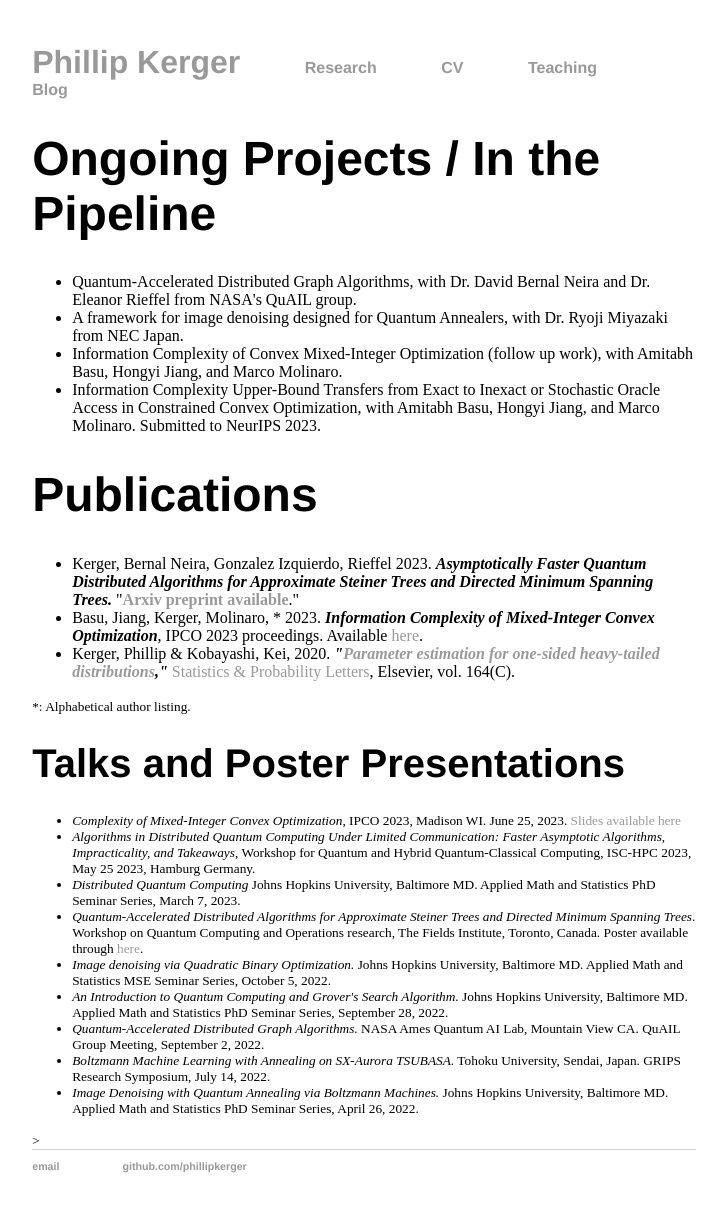
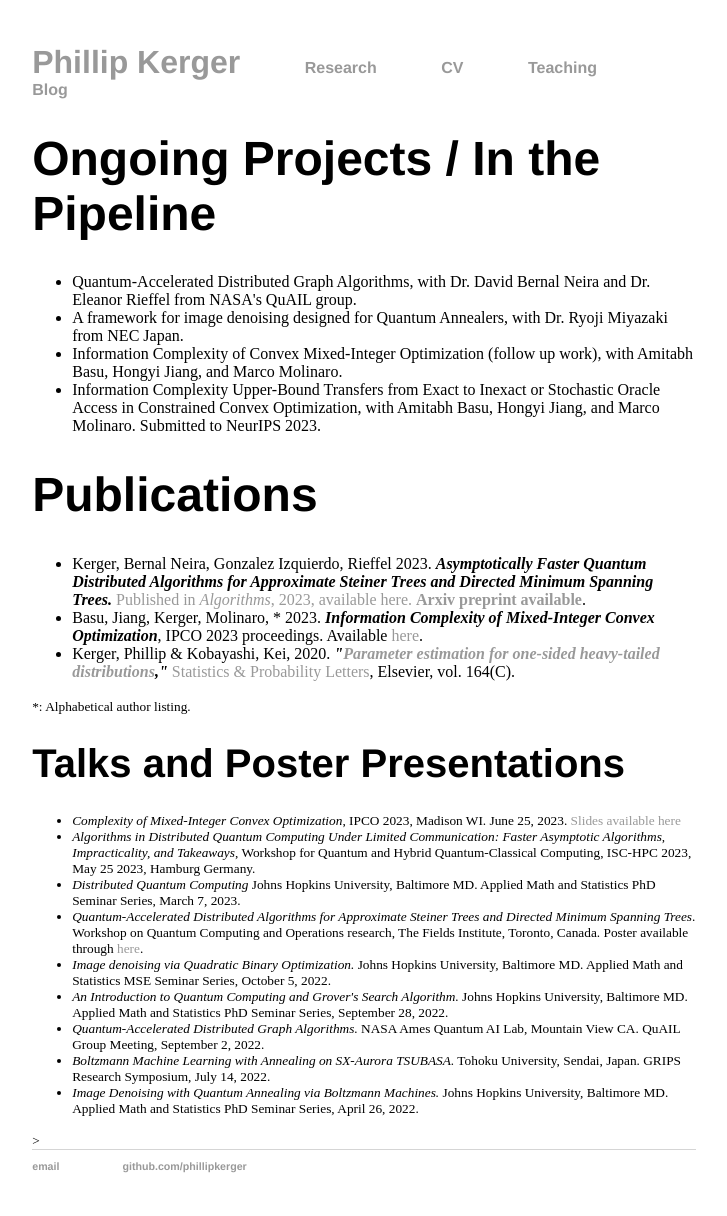
Before and after one commit to PhillipKerger/phillipkerger.github.io, a Jekyll site: the page built from research/index.html, in a window 1280 px wide. Shown: the whole page, without its empty margins (276-1003 px from the left). Built offline with Jekyll 4.4.1, drawn with Linux system fonts in a browser that asks for light colours.

Commit message:
Update index.html
added algorithms publication

```diff
--- a/research/index.html
+++ b/research/index.html
@@ -15,7 +15,7 @@ title: Phillip Kerger
 	<h1>Publications</h1>
 	<ul>
 		<li> Kerger, Bernal Neira, Gonzalez Izquierdo, Rieffel 2023. <i><b> Asymptotically Faster Quantum Distributed Algorithms for Approximate Steiner Trees and Directed Minimum Spanning Trees. </b></i>
-			"<B><A HREF="https://arxiv.org/pdf/2304.02825.pdf">Arxiv preprint available</A></B>."
+			<a href = https://www.mdpi.com/1999-4893/16/7/332> Published in <i>Algorithms</i>, 2023, available here. <B><A HREF="https://arxiv.org/pdf/2304.02825.pdf">Arxiv preprint available</A></B>.
 		<li> Basu, Jiang, Kerger, Molinaro, * 2023. <i> <b>Information Complexity of Mixed-Integer Convex Optimization</i></b>, IPCO 2023 proceedings. Available <a href="https://link.springer.com/chapter/10.1007/978-3-031-32726-1_1">here</a>.
 		<li>Kerger, Phillip & Kobayashi, Kei, 2020.<b><i>
 "<B><A HREF="https://ideas.repec.org/a/eee/stapro/v164y2020ics0167715220301115.html">Parameter estimation for one-sided heavy-tailed distributions</A></B>,"</i></b>
```
